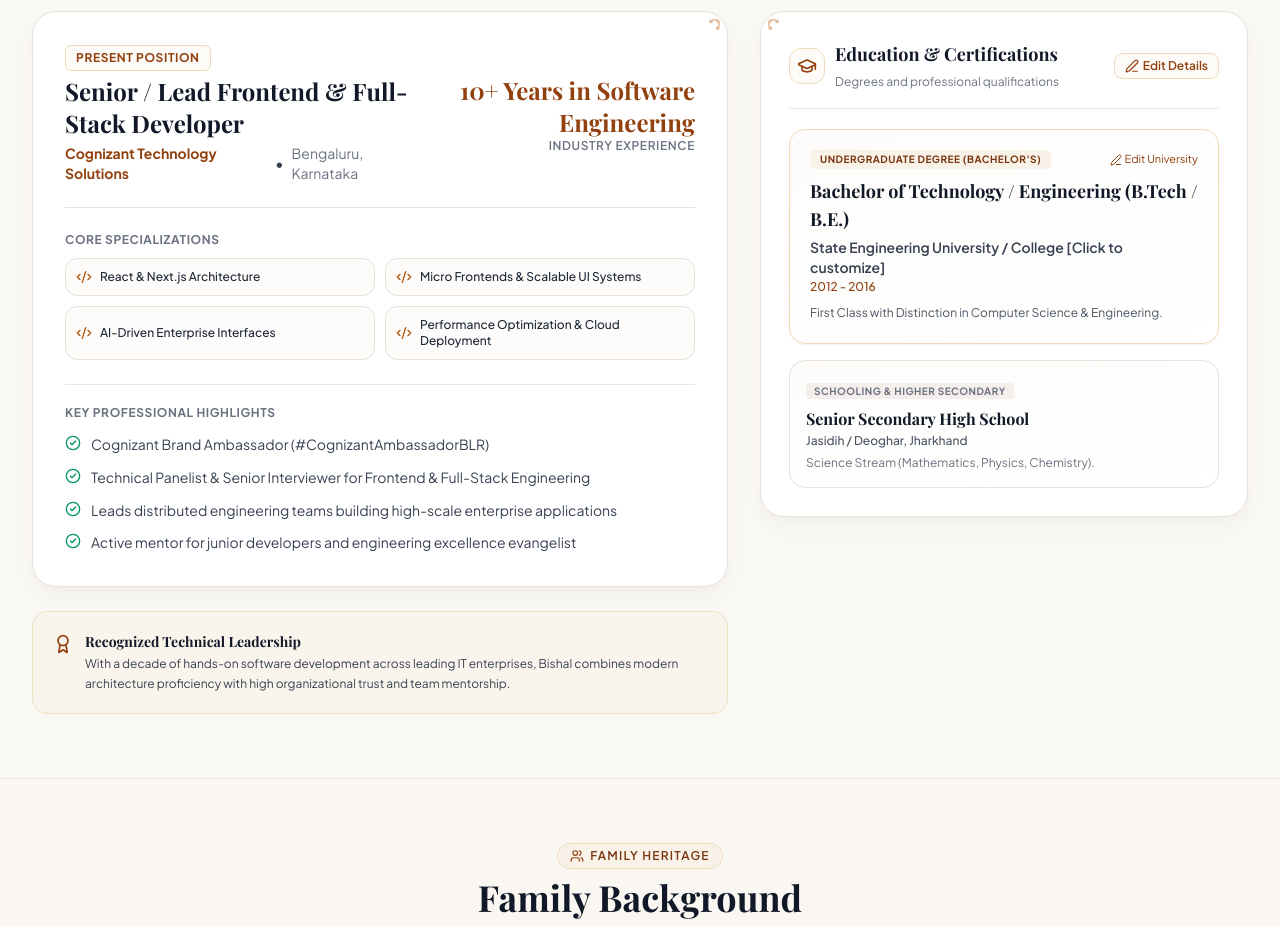
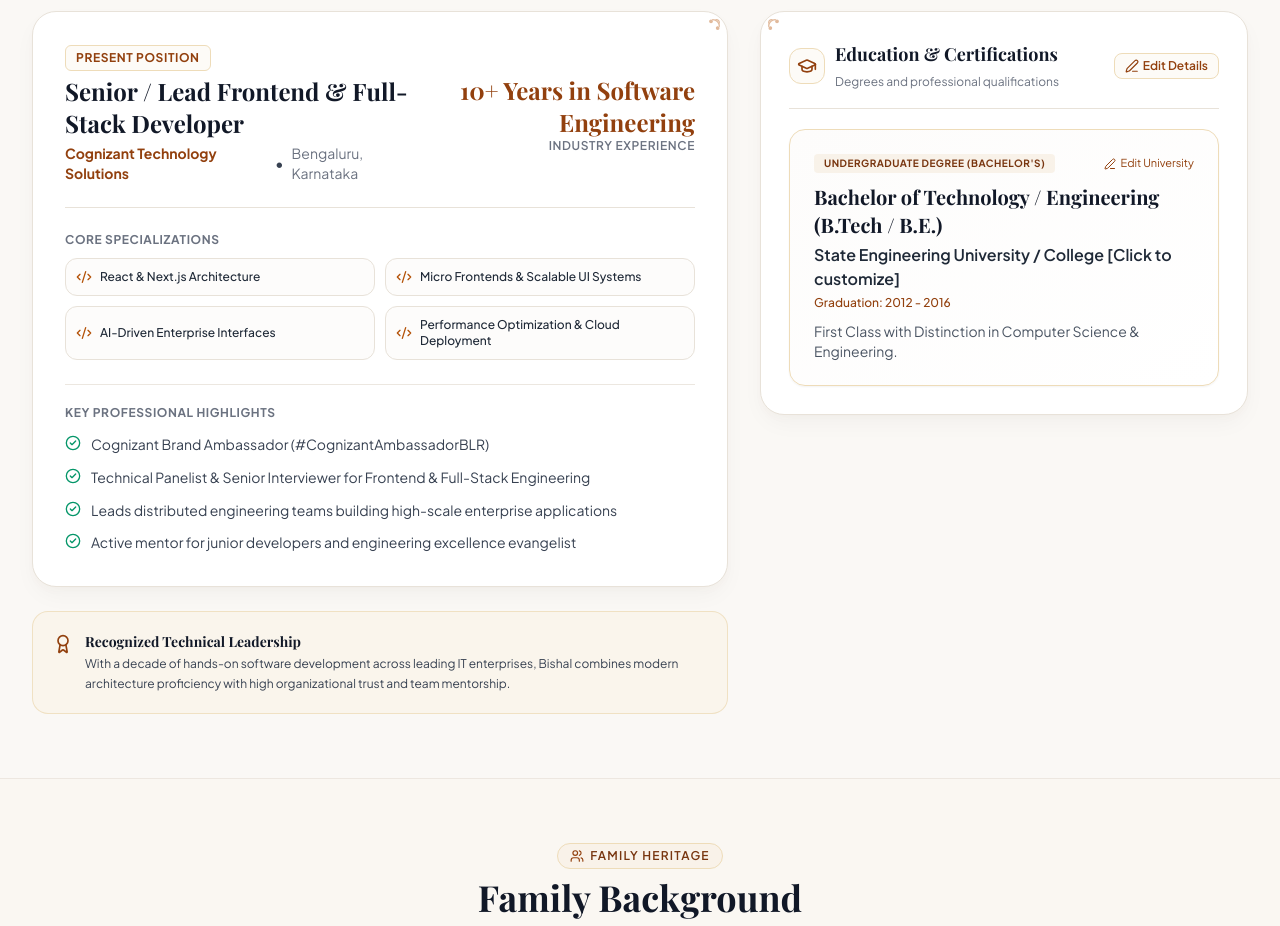
Before and after one commit to bkshaw1994/BioData, a React (Vite) app: page / in a window 1280 px wide. Shown: the part 2340-3266 px from the top of the page. Built offline with nearby package versions, Linux system fonts and the light colour scheme; a web font is replaced by a local one.

Commit message:
fix: removed Schooling & Higher Secondary across UI, print layout, customizer and data

```diff
--- a/src/App.jsx
+++ b/src/App.jsx
@@ -18,16 +18,19 @@ import { Share2, Printer, Sparkles, Edit3 } from 'lucide-react';
 export default function App() {
   const [bioData, setBioData] = useState(() => {
     try {
-      const saved = localStorage.getItem('biodata_bishal_v4') || localStorage.getItem('biodata_bishal_v3') || localStorage.getItem('biodata_bishal_v2');
+      const saved = localStorage.getItem('biodata_bishal_v5') || localStorage.getItem('biodata_bishal_v4') || localStorage.getItem('biodata_bishal_v3') || localStorage.getItem('biodata_bishal_v2');
       if (saved) {
         const parsed = JSON.parse(saved);
         // Ensure real photos are used if previously saved photos were placeholders
         if (parsed?.photos?.[0]?.url?.includes('unsplash')) {
           parsed.photos = initialBioData.photos;
         }
-        // Remove Postgraduate certificate if present in saved storage
+        // Remove Postgraduate certificate and Schooling if present in saved storage
         if (parsed?.education?.postGraduation) {
           delete parsed.education.postGraduation;
+        }
+        if (parsed?.education?.schooling) {
+          delete parsed.education.schooling;
         }
         // Update Manglik status
         if (!parsed.horoscope) parsed.horoscope = {};
@@ -45,13 +48,16 @@ export default function App() {
   const [selectedPhoto, setSelectedPhoto] = useState(null);
 
   const handleSaveData = (updatedData) => {
-    // Ensure no postGraduation is persisted
+    // Ensure no postGraduation or schooling is persisted
     if (updatedData?.education?.postGraduation) {
       delete updatedData.education.postGraduation;
     }
+    if (updatedData?.education?.schooling) {
+      delete updatedData.education.schooling;
+    }
     setBioData(updatedData);
     try {
-      localStorage.setItem('biodata_bishal_v4', JSON.stringify(updatedData));
+      localStorage.setItem('biodata_bishal_v5', JSON.stringify(updatedData));
     } catch (e) {
       console.error("Failed to persist biodata", e);
     }
@@ -60,6 +66,7 @@ export default function App() {
   const handleResetData = () => {
     setBioData(initialBioData);
     try {
+      localStorage.removeItem('biodata_bishal_v5');
       localStorage.removeItem('biodata_bishal_v4');
       localStorage.removeItem('biodata_bishal_v3');
       localStorage.removeItem('biodata_bishal_v2');
--- a/src/components/EditBioModal.jsx
+++ b/src/components/EditBioModal.jsx
@@ -281,29 +281,6 @@ export const EditBioModal = ({ isOpen, onClose, data, onSave, onReset }) => {
                   />
                 </div>
               </div>
-
-              {/* Schooling */}
-              <div className="p-4 bg-white rounded-2xl border border-warmborder shadow-sm space-y-3">
-                <span className="text-xs font-bold uppercase tracking-wider text-charcoal-700 block">Schooling & Higher Secondary</span>
-                <div>
-                  <label className="text-xs text-charcoal-600 font-medium block mb-1">School Name</label>
-                  <input
-                    type="text"
-                    value={formData.education?.schooling?.school || "Senior Secondary High School"}
-                    onChange={(e) => handleEducationChange('schooling', 'school', e.target.value)}
-                    className="w-full px-3 py-2 text-sm rounded-lg border border-warmborder focus:outline-none focus:border-gold-500 bg-ivory-50"
-                  />
-                </div>
-                <div>
-                  <label className="text-xs text-charcoal-600 font-medium block mb-1">Location / Details</label>
-                  <input
-                    type="text"
-                    value={formData.education?.schooling?.location || "Jasidih / Deoghar, Jharkhand"}
-                    onChange={(e) => handleEducationChange('schooling', 'location', e.target.value)}
-                    className="w-full px-3 py-2 text-sm rounded-lg border border-warmborder focus:outline-none focus:border-gold-500 bg-ivory-50"
-                  />
-                </div>
-              </div>
             </div>
           )}
 
--- a/src/components/EducationCareer.jsx
+++ b/src/components/EducationCareer.jsx
@@ -157,50 +157,34 @@ export const EducationCareer = ({ data, onOpenEdit }) => {
                 </button>
               </div>
 
-              {/* Education Cards Stack */}
-              <div className="mt-5 space-y-4">
+              {/* Education Card */}
+              <div className="mt-5">
 
-                {/* 1. Bachelor's Degree Card */}
-                <div className="p-5 rounded-2xl bg-gradient-to-br from-ivory-50 to-white border border-gold-200 shadow-sm relative group">
+                {/* Bachelor's Degree Card */}
+                <div className="p-5 sm:p-6 rounded-2xl bg-gradient-to-br from-ivory-50 to-white border border-gold-200 shadow-sm relative group">
                   <div className="flex items-center justify-between">
                     <span className="text-[10px] uppercase font-bold text-gold-700 bg-gold-100/80 px-2.5 py-0.5 rounded tracking-wider">
                       Undergraduate Degree (Bachelor's)
                     </span>
                     <button
                       onClick={onOpenEdit}
-                      className="no-print text-[11px] text-gold-600 hover:underline flex items-center gap-0.5"
+                      className="no-print text-[11px] text-gold-600 hover:underline flex items-center gap-1"
                     >
                       <Edit3 className="w-3 h-3" />
                       <span>Edit University</span>
                     </button>
                   </div>
-                  <h4 className="font-serif font-bold text-charcoal-900 text-lg mt-2">
+                  <h4 className="font-serif font-bold text-charcoal-900 text-lg sm:text-xl mt-2.5">
                     {edu?.graduation?.degree || "Bachelor of Technology / Engineering (B.Tech / B.E.)"}
                   </h4>
-                  <div className="text-sm font-semibold text-charcoal-700 mt-1">
+                  <div className="text-sm sm:text-base font-semibold text-charcoal-800 mt-1">
                     {edu?.graduation?.institution || "Engineering College / University [Click to customize]"}
                   </div>
-                  <div className="text-xs text-gold-600 font-medium mt-0.5">
-                    {edu?.graduation?.year || "2012 - 2016"}
+                  <div className="text-xs text-gold-600 font-medium mt-1">
+                    Graduation: {edu?.graduation?.year || "2012 - 2016"}
                   </div>
-                  <p className="text-xs text-charcoal-600 mt-2 leading-relaxed">
-                    {edu?.graduation?.details || "First Class in Computer Science & Engineering with strong analytical, algorithms, and software design foundation."}
-                  </p>
-                </div>
-
-                {/* 2. Schooling */}
-                <div className="p-4 rounded-2xl bg-gradient-to-br from-ivory-50 to-white border border-warmborder">
-                  <span className="text-[10px] uppercase font-bold text-charcoal-500 bg-ivory-200 px-2 py-0.5 rounded tracking-wider">
-                    Schooling & Higher Secondary
-                  </span>
-                  <h4 className="font-serif font-bold text-charcoal-900 text-base mt-1.5">
-                    {edu?.schooling?.school || "Senior Secondary High School"}
-                  </h4>
-                  <div className="text-xs text-charcoal-600 mt-0.5 font-medium">
-                    {edu?.schooling?.location || "Jasidih / Deoghar, Jharkhand"}
-                  </div>
-                  <p className="text-xs text-charcoal-500 mt-1.5">
-                    {edu?.schooling?.details || "Science Stream (Mathematics, Physics, Chemistry)."}
+                  <p className="text-xs sm:text-sm text-charcoal-600 mt-2.5 leading-relaxed">
+                    {edu?.graduation?.details || "First Class with Distinction in Computer Science & Engineering with strong analytical, algorithms, and software design foundation."}
                   </p>
                 </div>
 
--- a/src/components/PrintBioData.jsx
+++ b/src/components/PrintBioData.jsx
@@ -158,21 +158,18 @@ export const PrintBioData = ({ data }) => {
                 </div>
               </div>
 
-              <div className="grid grid-cols-2 gap-3 text-[9pt]">
-                <div className="p-2.5 rounded-lg border border-gray-200">
-                  <span className="font-bold text-gray-900 block text-xs">
-                    {e?.graduation?.degree || "Bachelor of Technology / Engineering (B.Tech / B.E.)"}
-                  </span>
-                  <span className="text-gray-700 font-semibold">{e?.graduation?.institution || "Engineering College"}</span>
-                  <div className="text-gray-500 text-[8.5pt]">Computer Science & Engineering • {e?.graduation?.year || "2012 - 2016"}</div>
+              <div className="p-2.5 rounded-lg border border-gray-200 bg-gray-50/40 text-[9pt]">
+                <div className="flex justify-between items-start">
+                  <div>
+                    <span className="font-bold text-gray-900 block text-xs">
+                      {e?.graduation?.degree || "Bachelor of Technology / Engineering (B.Tech / B.E.)"}
+                    </span>
+                    <span className="text-gray-700 font-semibold">{e?.graduation?.institution || "Engineering College / University"}</span>
+                  </div>
+                  <span className="text-amber-800 font-semibold text-[8.5pt]">{e?.graduation?.year || "2012 - 2016"}</span>
                 </div>
-
-                <div className="p-2.5 rounded-lg border border-gray-200">
-                  <span className="font-bold text-gray-900 block text-xs">
-                    {e?.schooling?.school || "Senior Secondary High School"}
-                  </span>
-                  <span className="text-gray-700 font-semibold">{e?.schooling?.location || "Jasidih / Deoghar, Jharkhand"}</span>
-                  <div className="text-gray-500 text-[8.5pt]">{e?.schooling?.details || "Science Stream (Mathematics, Physics, Chemistry)"}</div>
+                <div className="text-gray-600 text-[8.5pt] mt-1">
+                  Computer Science & Engineering • First Class with Distinction
                 </div>
               </div>
             </div>
--- a/src/data/biodata.js
+++ b/src/data/biodata.js
@@ -87,11 +87,6 @@ export const initialBioData = {
       institution: "State Engineering University / College [Click to customize]",
       year: "2012 - 2016",
       details: "First Class with Distinction in Computer Science & Engineering."
-    },
-    schooling: {
-      school: "Senior Secondary High School",
-      location: "Jasidih / Deoghar, Jharkhand",
-      details: "Science Stream (Mathematics, Physics, Chemistry)."
     }
   },
 
```
Also changed, not shown: 1 other file (tests, documents, lock files or other folders).
